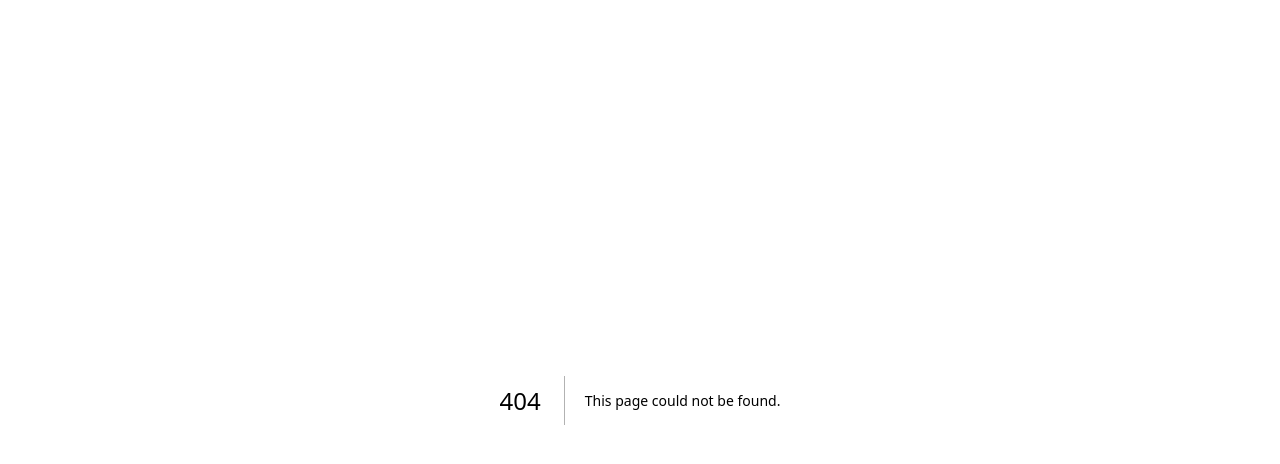
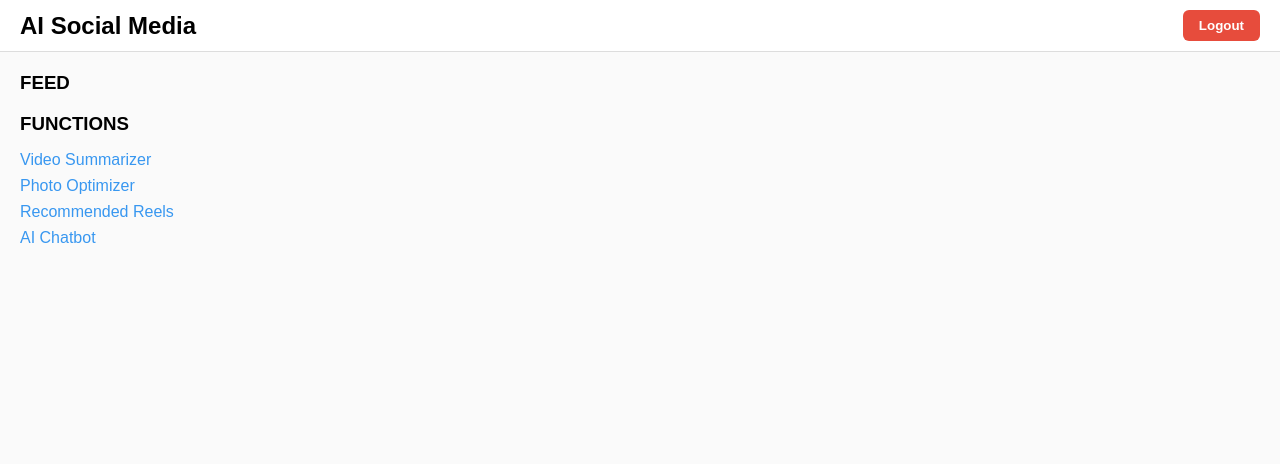
Before and after one commit to tonyt243/social-media-frontend, a Next.js app: page /home in a window 1280 px wide. Before the commit this address had no page. Shown: the top 464 px of the page. Built offline with nearby package versions, Linux system fonts and the light colour scheme.

Commit message:
redirect first page to be log in page

```diff
--- /dev/null
+++ b/src/app/home/page.tsx
@@ -0,0 +1,33 @@
+"use client";
+import { useRouter } from "next/navigation";
+
+export default function HomePage() {
+  const router = useRouter();
+
+  const handleLogout = () => {
+    router.push("/login");
+  };
+
+  return (
+    <div>
+      <nav className="navbar">
+        <h2>AI Social Media</h2>
+        <button className="logout-button" onClick={handleLogout}>
+          Logout
+        </button>
+      </nav>
+
+      <div className="feed">
+        <h3>FEED</h3>
+
+        <h3>FUNCTIONS</h3>
+        <ul>
+          <li><a href="/summarize">Video Summarizer</a></li>
+          <li><a href="/optimize">Photo Optimizer</a></li>
+          <li><a href="/reels">Recommended Reels</a></li>
+          <li><a href="/chatbot">AI Chatbot</a></li>
+        </ul>
+      </div>
+    </div>
+  );
+}
```
Also changed, not shown: src/app/login/page.tsx (+6 -4 lines), src/app/page.tsx (+5 -27 lines).
